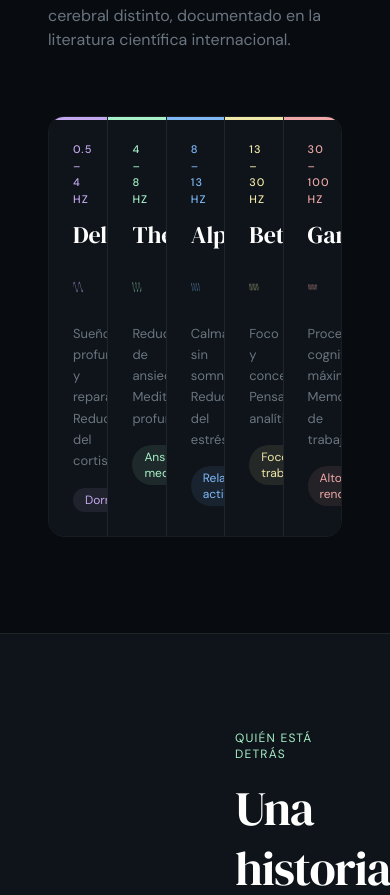
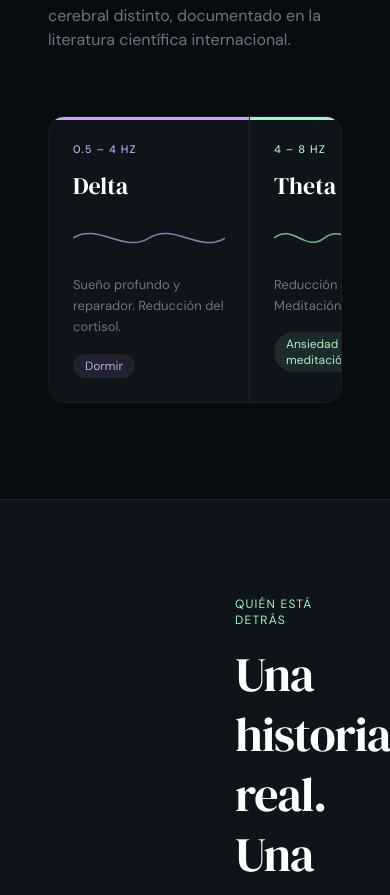
Before and after one commit to Solang3/neurowave, a Next.js app: page / in a window 390 px wide. Shown: the part 1128-2023 px from the top of the page. Built offline with nearby package versions, Linux system fonts and the light colour scheme.

Commit message:
fix: waves responsive mobile con scroll horizontal

```diff
--- a/src/components/waves/WaveCard.tsx
+++ b/src/components/waves/WaveCard.tsx
@@ -1,10 +1,10 @@
+import Link from 'next/link'
 import { Wave } from '@/types'
 
 interface Props {
   wave: Wave
 }
 
-// Mini SVG wave visualization per frequency
 function WaveViz({ wave }: { wave: Wave }) {
   const paths: Record<string, string> = {
     delta: 'M0,20 C20,4 40,36 60,20 C80,4 100,36 120,20',
@@ -16,25 +16,18 @@ function WaveViz({ wave }: { wave: Wave }) {
 
   return (
     <svg viewBox="0 0 120 40" preserveAspectRatio="none" className="h-10 w-full my-4">
-      <path
-        d={paths[wave.id]}
-        fill="none"
-        stroke={wave.color}
-        strokeWidth="1.5"
-        opacity="0.7"
-      />
+      <path d={paths[wave.id]} fill="none" stroke={wave.color} strokeWidth="1.5" opacity="0.7" />
     </svg>
   )
 }
 
 export default function WaveCard({ wave }: Props) {
   return (
-    <div className="bg-surface hover:bg-surface2 transition-colors p-6 relative group">
-      {/* Top color bar */}
-      <div
-        className="absolute top-0 left-0 right-0 h-[3px]"
-        style={{ background: wave.color }}
-      />
+    <Link
+      href={`/ondas/${wave.id}`}
+      className="bg-surface hover:bg-surface2 transition-colors p-6 relative group block min-w-[200px] md:min-w-0"
+    >
+      <div className="absolute top-0 left-0 right-0 h-[3px]" style={{ background: wave.color }} />
 
       <p className="text-[11px] tracking-widest uppercase mb-3 font-medium" style={{ color: wave.color }}>
         {wave.freqRange}
@@ -50,13 +43,10 @@ export default function WaveCard({ wave }: Props) {
 
       <span
         className="inline-block text-xs rounded-full px-3 py-1"
-        style={{
-          background: `${wave.color}18`,
-          color: wave.color,
-        }}
+        style={{ background: `${wave.color}18`, color: wave.color }}
       >
         {wave.useCase}
       </span>
-    </div>
+    </Link>
   )
 }
--- a/src/components/waves/WavesSection.tsx
+++ b/src/components/waves/WavesSection.tsx
@@ -16,7 +16,7 @@ export default function WavesSection() {
         literatura científica internacional.
       </p>
 
-      <div className="grid grid-cols-5 divide-x divide-white/[0.07] border border-white/[0.07] rounded-2xl overflow-hidden">
+    <div className="flex overflow-x-auto md:grid md:grid-cols-5 divide-x divide-white/[0.07] border border-white/[0.07] rounded-2xl">
         {WAVES.map((wave) => (
           <WaveCard key={wave.id} wave={wave} />
         ))}
```
